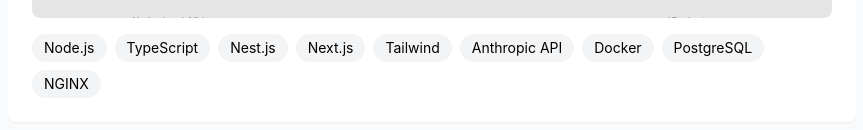
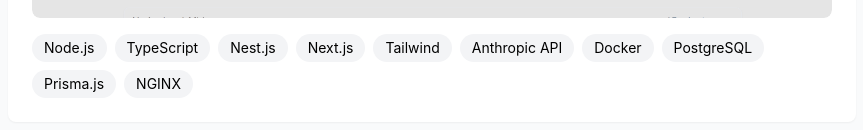
Before and after one commit to biaoli0/biaoli0.github.io, a React (Create React App) app: page / in a window 1280 px wide. Shown: the part 3098-3228 px from the top of the page, without its empty margins (208-1071 px from the left). Built offline with nearby package versions, Linux system fonts and the light colour scheme.

Commit message:
add detail

```diff
--- a/src/components/SideProjects.tsx
+++ b/src/components/SideProjects.tsx
@@ -27,6 +27,7 @@
         "Anthropic API",
         "Docker",
         "PostgreSQL",
+        "Prisma.js",
         "NGINX",
       ],
     },
```
